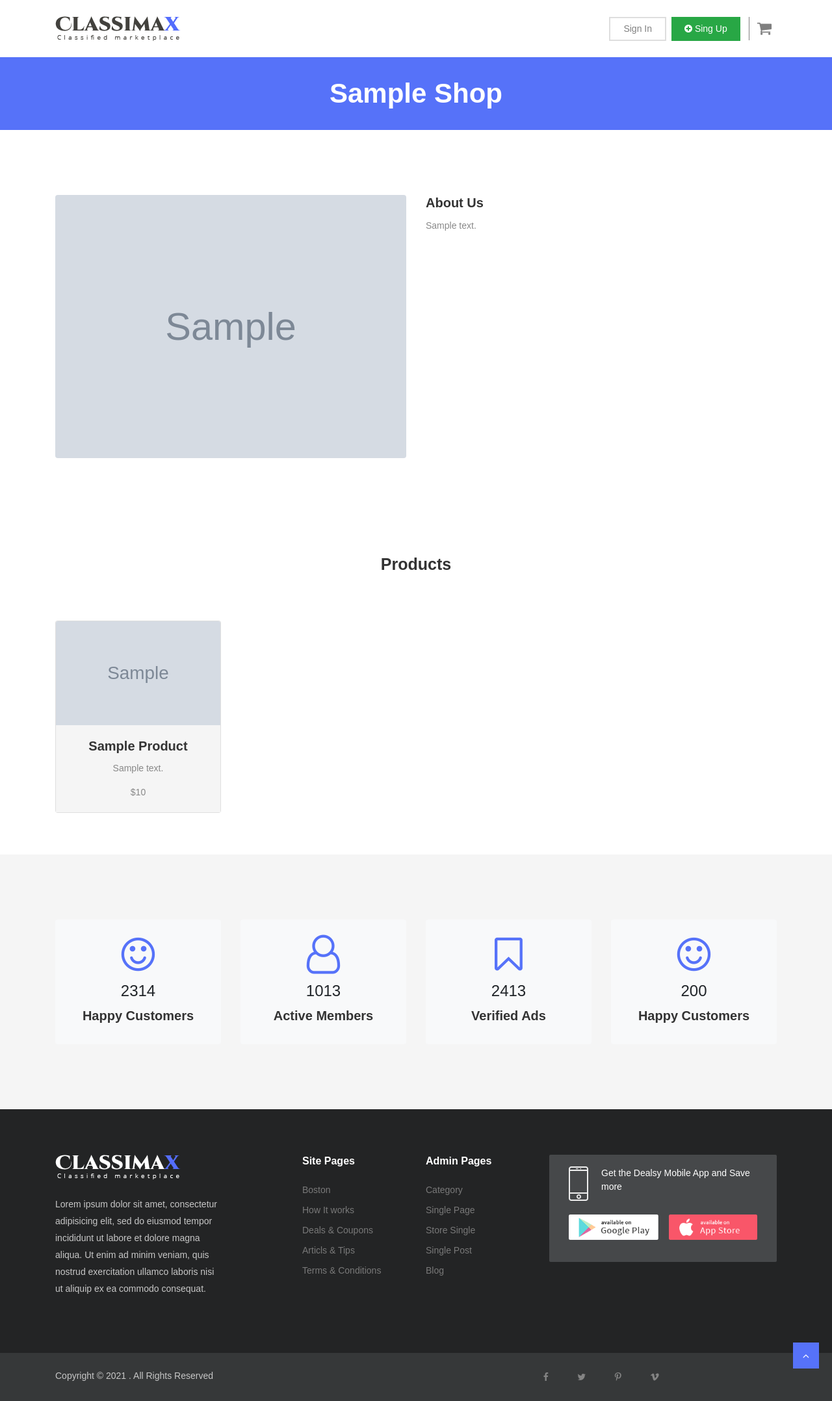
After one commit to mohsnMohsni/hera, a Django app: a page that uses templates/main/shop.html in a window 1280 px wide. The commit adds this page. Shown: the whole page at 65% size. Run offline with Django 3.2, Linux system fonts and the light colour scheme; tables that the repository leaves empty hold one stand-in row (values such as "Sample post"); grey boxes marked "Sample" are stand-in pictures; data that the repository does not hold is empty; some libraries are stand-ins or nearby versions; some web fonts are replaced.

Commit message:
create a template and view for shop page and make shop product paginate

```diff
--- a/app_account/views.py
+++ b/app_account/views.py
@@ -12,6 +12,7 @@ from .tokens import account_activation_token
 from django.core.mail import EmailMessage
 from django.contrib.auth import login
 from django.http import HttpResponse
+from app_order.models import Cart
 from .models import User
 
 
@@ -36,6 +37,7 @@ class SignUpView(CreateView):
         obj = form.save(commit=False)
         obj.set_password(obj.password)
         obj.save()
+        Cart.objects.create(user=obj)
         current_site = get_current_site(self.request)
         mail_subject = _('Active your shop account.')
         message = render_to_string('auth/email-confirm/active_email.html', {
--- a/app_product/urls.py
+++ b/app_product/urls.py
@@ -1,10 +1,11 @@
+from .views import ProductList, ProductDetail, ShopProductList
+from .api import add_comment, like_product
 from django.urls import path
-from .views import ProductList, ProductDetail
-from .api import add_comment, like_product
 
 app_name = 'product'
 
 urlpatterns = [
+    path('<slug:slug>/', ShopProductList.as_view(), name='shop_product_list'),
     path('category/<slug:slug>/', ProductList.as_view(), name='category'),
     path('product/<slug:slug>/<int:shop_product_id>/', ProductDetail.as_view(), name='product'),
     path('add_comment/', add_comment, name='add_comment'),
--- a/app_product/views.py
+++ b/app_product/views.py
@@ -1,6 +1,5 @@
-from pprint import pprint
+from .models import Category, Product, ShopProduct, Shop
 from django.views.generic import DetailView, ListView
-from .models import Category, Product
 from django.shortcuts import get_object_or_404
 
 
@@ -25,7 +24,6 @@ class ProductList(ListView):
         context['children'] = category.get_children
         context['category'] = category
         context['all_category'] = Category.objects.filter(parent=None)
-        pprint(context)
         return context
 
 
@@ -38,3 +36,19 @@ class ProductDetail(DetailView):
         pk = self.kwargs.get('shop_product_id')
         context['shop_product'] = context['product'].shop_product.filter(pk=pk).first()
         return context
+
+
+class ShopProductList(ListView):
+    model = ShopProduct
+    template_name = 'main/shop.html'
+    paginate_by = 4
+
+    def get_queryset(self):
+        shop = get_object_or_404(Shop, slug=self.kwargs.get('slug'))
+        self.kwargs['shop'] = shop
+        return ShopProduct.objects.filter(shop=shop)
+
+    def get_context_data(self, *, object_list=None, **kwargs):
+        context = super().get_context_data(object_list=None, **kwargs)
+        context['shop'] = self.kwargs.get('shop')
+        return context
--- a/templates/main/category.html
+++ b/templates/main/category.html
@@ -110,7 +110,7 @@
                         =          Pagination          =
                         =============================-->
                         {% if is_paginated %}
-                            {% include 'components/category/paginate.html' %}
+                            {% include 'components/utils/paginate.html' %}
                         {% endif %}
                     </div>
                 </div>
--- /dev/null
+++ b/templates/main/shop.html
@@ -0,0 +1,105 @@
+{% extends 'base.html' %}
+
+{% block title %} Shop-{{ shop.name|title }} {% endblock title %}
+
+{% block content %}
+
+
+    <!--================================
+    =            Page Title            =
+    =================================-->
+    <section class="page-title">
+        <div class="container">
+            <div class="row">
+                <div class="col-md-8 offset-md-2 text-center">
+                    <h3>{{ shop.name|title }}</h3>
+                </div>
+            </div>
+        </div>
+    </section>
+    <section class="section">
+        <div class="container">
+            <div class="row">
+                <div class="col-lg-6">
+                    <div class="about-img">
+                        <img src="{{ shop.image.url }}" class="img-fluid w-100 rounded" alt="">
+                    </div>
+                </div>
+                <div class="col-lg-6 pt-5 pt-lg-0">
+                    <div class="about-content">
+                        <h3 class="font-weight-bold">About Us</h3>
+                        <p>
+                            {{ shop.detail|capfirst }}
+                        </p>
+                    </div>
+                </div>
+            </div>
+        </div>
+    </section>
+    <section class="mb-5">
+        <div class="container">
+            <div class="row">
+                <div class="col-lg-12">
+                    <div class="heading text-center text-capitalize font-weight-bold py-5">
+                        <h2>Products</h2>
+                    </div>
+                </div>
+                {% for shopproduct in shopproduct_list %}
+                    <div class="col-lg-3 col-sm-6 my-3">
+                        <div class="card my-3 my-lg-0">
+                            <img class="card-img-top img-fluid w-100" src="{{ shopproduct.product.image.url }}"
+                                 alt="Card image cap" style="height: 160px;">
+                            <div class="card-body bg-gray text-center">
+                                <h5 class="card-title">{{ shopproduct.product.name|title }}</h5>
+                                <p class="card-text">{{ shopproduct.product.detail|truncatechars:20|capfirst }}</p>
+                                <p class="card-text">${{ shopproduct.price }}</p>
+                            </div>
+                        </div>
+                    </div>
+                {% endfor %}
+            </div>
+        </div>
+    <span class="my-2">
+        {% if is_paginated %}
+            {% include 'components/utils/paginate.html' %}
+        {% endif %}
+    </span>
+    </section>
+
+    <section class="section bg-gray">
+        <div class="container">
+            <div class="row">
+                <div class="col-lg-3 col-sm-6 my-lg-0 my-3">
+                    <div class="counter-content text-center bg-light py-4 rounded">
+                        <i class="fa fa-smile-o d-block"></i>
+                        <span class="counter my-2 d-block" data-count="2314">0</span>
+                        <h5>Happy Customers</h5>
+                        </script>
+                    </div>
+                </div>
+                <div class="col-lg-3 col-sm-6 my-lg-0 my-3">
+                    <div class="counter-content text-center bg-light py-4 rounded">
+                        <i class="fa fa-user-o d-block"></i>
+                        <span class="counter my-2 d-block" data-count="1013">0</span>
+                        <h5>Active Members</h5>
+                    </div>
+                </div>
+                <div class="col-lg-3 col-sm-6 my-lg-0 my-3">
+                    <div class="counter-content text-center bg-light py-4 rounded">
+                        <i class="fa fa-bookmark-o d-block"></i>
+                        <span class="counter my-2 d-block" data-count="2413">0</span>
+                        <h5>Verified Ads</h5>
+                    </div>
+                </div>
+                <div class="col-lg-3 col-sm-6 my-lg-0 my-3">
+                    <div class="counter-content text-center bg-light py-4 rounded">
+                        <i class="fa fa-smile-o d-block"></i>
+                        <span class="counter my-2 d-block" data-count="200">0</span>
+                        <h5>Happy Customers</h5>
+                    </div>
+                </div>
+            </div>
+        </div>
+    </section>
+
+{% endblock content %}
```
Also changed, not shown: app_account/models.py (+4 -4 lines), app_order/views.py (+1 -11 lines), app_account/migrations/0001_initial.py, app_order/migrations/0001_initial.py, app_order/migrations/0002_auto_20210130_0813.py (deleted), app_product/migrations/0001_initial.py, app_siteview/migrations/0001_initial.py, templates/components/utils/paginate.html (renamed from templates/components/category/paginate.html).
